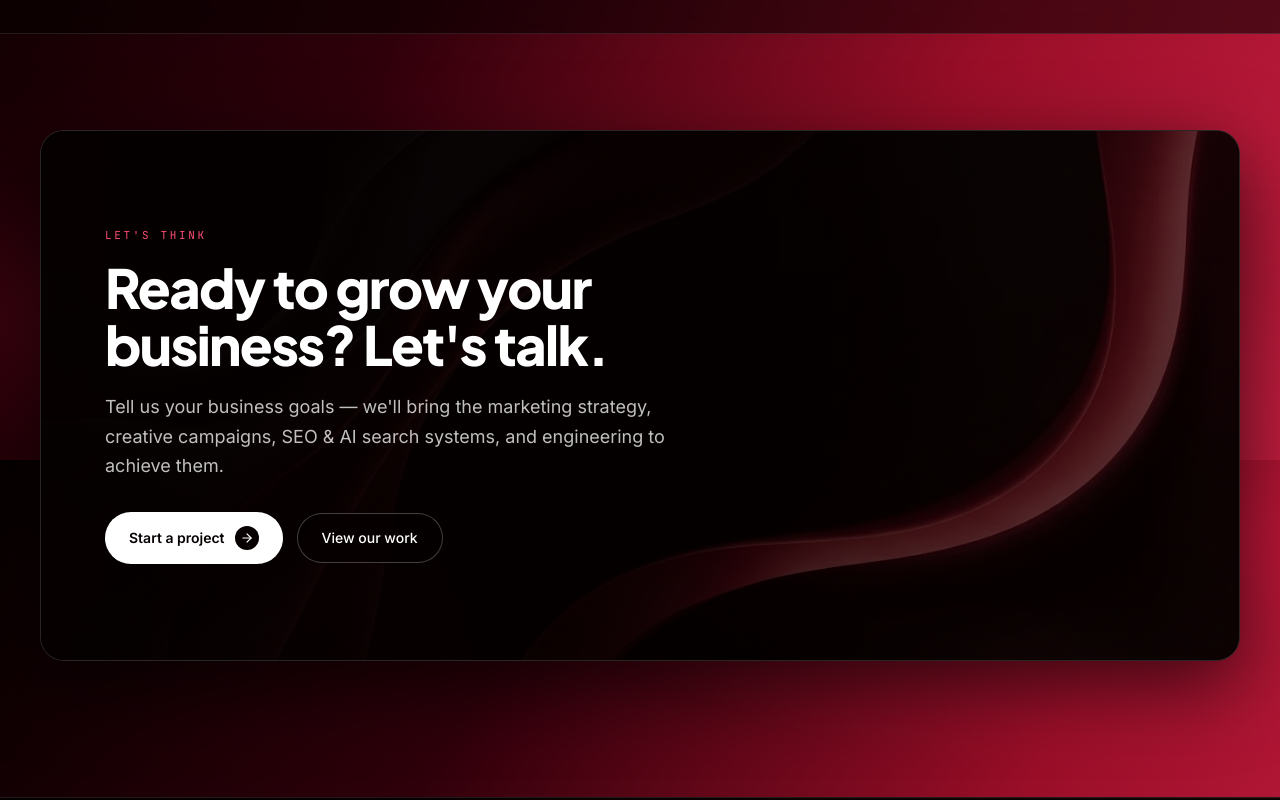
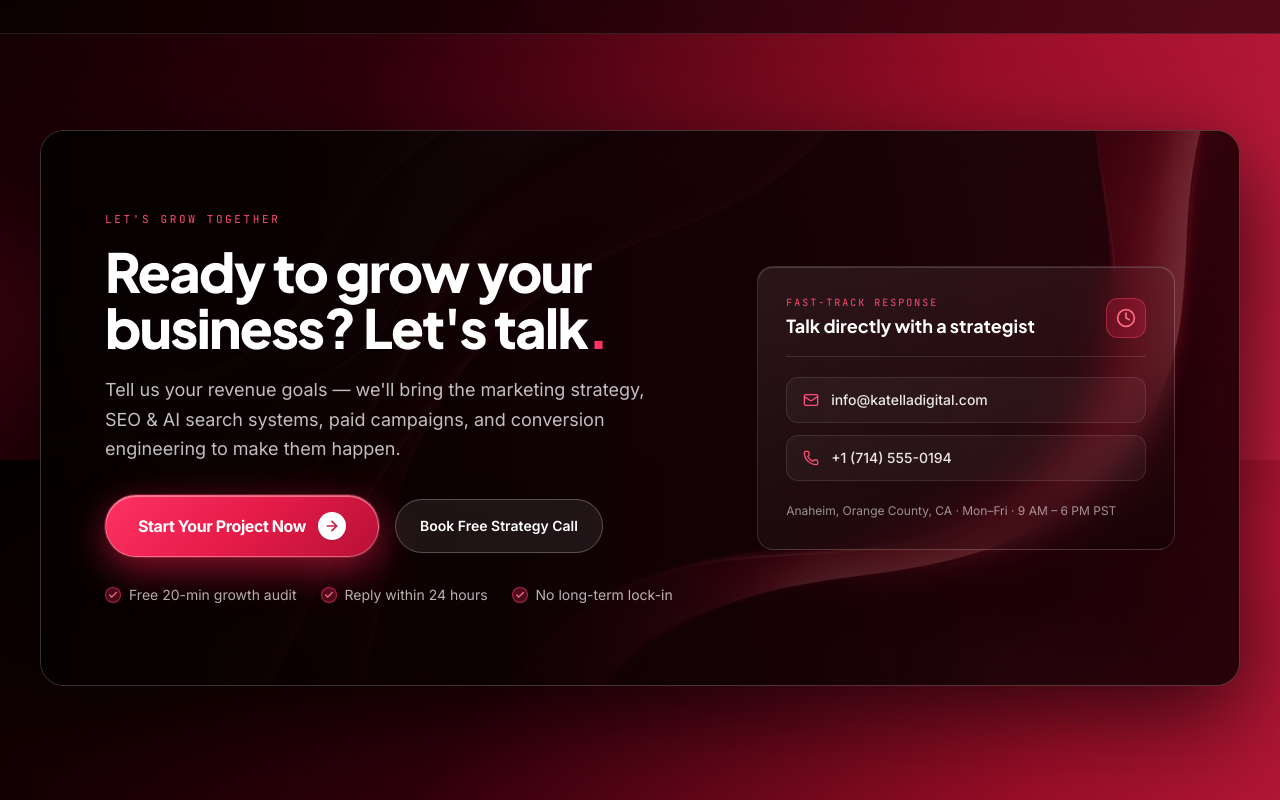
Before and after one commit to fazlerabbysm-tech/agencydemo, a Next.js app: page /portfolio in a window 1280 px wide. Shown: the part 1140-1940 px from the top of the page. Built offline with nearby package versions, Linux system fonts and the light colour scheme.

Commit message:
style: upgrade FinalCTA above footer with luminous shimmering crimson button and optimize variable Google fonts

```diff
--- a/src/app/globals.css
+++ b/src/app/globals.css
@@ -174,6 +174,52 @@
     inset 0 1px 0 rgba(255, 255, 255, 0.24),
     0 22px 54px rgba(0, 0, 0, 0.48);
   transform: translateY(-3px);
+}
+
+@keyframes kd-cta-shimmer {
+  0% {
+    transform: translateX(-140%) skewX(-20deg);
+  }
+  55%,
+  100% {
+    transform: translateX(240%) skewX(-20deg);
+  }
+}
+
+.kd-cta-glow {
+  position: relative;
+  overflow: hidden;
+  background: linear-gradient(135deg, #FF3363 0%, #E81C49 48%, #B81136 100%);
+  border: 1px solid rgba(255, 255, 255, 0.32);
+  box-shadow:
+    0 12px 38px rgba(232, 28, 73, 0.58),
+    0 0 0 1px rgba(255, 110, 145, 0.28),
+    inset 0 1px 0 rgba(255, 255, 255, 0.38);
+  transition: transform 0.22s ease, box-shadow 0.22s ease, filter 0.22s ease;
+}
+
+.kd-cta-glow::after {
+  content: "";
+  position: absolute;
+  inset: 0;
+  width: 45%;
+  background: linear-gradient(
+    90deg,
+    transparent,
+    rgba(255, 255, 255, 0.32),
+    transparent
+  );
+  animation: kd-cta-shimmer 3.6s ease-in-out infinite;
+  pointer-events: none;
+}
+
+.kd-cta-glow:hover {
+  transform: translateY(-2px) scale(1.015);
+  filter: brightness(1.06);
+  box-shadow:
+    0 18px 52px rgba(255, 42, 91, 0.78),
+    0 0 0 1px rgba(255, 160, 185, 0.5),
+    inset 0 1px 0 rgba(255, 255, 255, 0.48);
 }
 
 /* ============== MARQUEE ANIMATIONS ============== */
--- a/src/app/layout.tsx
+++ b/src/app/layout.tsx
@@ -13,21 +13,18 @@ import {
 const plusJakarta = Plus_Jakarta_Sans({
   variable: "--font-display",
   subsets: ["latin"],
-  weight: ["400", "500", "600", "700", "800"],
   display: "swap",
 });
 
 const inter = Inter({
   variable: "--font-sans",
   subsets: ["latin"],
-  weight: ["300", "400", "500", "600", "700"],
   display: "swap",
 });
 
 const jetbrainsMono = JetBrains_Mono({
   variable: "--font-mono",
   subsets: ["latin"],
-  weight: ["400", "500", "600"],
   display: "swap",
 });
 
--- a/src/components/site/final-cta.tsx
+++ b/src/components/site/final-cta.tsx
@@ -2,7 +2,8 @@
 
 import Link from "next/link";
 import { motion } from "framer-motion";
-import { ArrowRight } from "lucide-react";
+import { ArrowRight, Check, Mail, Phone, Clock } from "lucide-react";
+import { siteConfig } from "@/lib/site-config";
 
 export default function FinalCTA() {
   const openContact = () => {
@@ -23,48 +24,111 @@ export default function FinalCTA() {
           whileInView={{ opacity: 1, y: 0 }}
           viewport={{ once: true, margin: "-60px" }}
           transition={{ duration: 0.55 }}
-          className="relative rounded-3xl overflow-hidden border border-white/15 bg-[#060000] shadow-[0_24px_80px_rgba(0,0,0,0.65)]"
+          className="relative rounded-3xl overflow-hidden border border-white/20 bg-[#060000]/75 backdrop-blur-2xl shadow-[0_28px_90px_rgba(0,0,0,0.7)]"
         >
           {/* Bespoke crimson light-ribbon backdrop */}
           <img
             src="/images/home-cta-backdrop.webp"
             alt=""
             aria-hidden="true"
-            className="absolute inset-0 h-full w-full object-cover opacity-80"
+            className="absolute inset-0 h-full w-full object-cover opacity-75"
           />
-          <div className="absolute inset-0 bg-gradient-to-r from-[#060000]/92 via-[#060000]/75 to-[#060000]/55" />
+          <div className="absolute inset-0 bg-gradient-to-r from-[#060000]/92 via-[#150207]/78 to-[#2F000A]/55" />
 
-          <div className="relative z-10 px-7 sm:px-12 lg:px-16 py-14 sm:py-20 lg:py-24 max-w-3xl">
+          <div className="relative z-10 px-7 sm:px-12 lg:px-16 py-14 sm:py-16 lg:py-20 grid grid-cols-1 lg:grid-cols-12 gap-10 lg:gap-12 items-center">
+            {/* Left high-impact headline & irresistible CTA */}
+            <div className="lg:col-span-7">
               <p className="font-mono text-[11px] uppercase tracking-[0.24em] text-[#FF4D73] mb-4">
-              Let&apos;s think
+                Let&apos;s grow together
               </p>
-            <h2 className="font-display font-extrabold tracking-[-0.03em] leading-[1.05] text-3xl sm:text-5xl lg:text-[54px] text-white">
-              Ready to grow your business? Let&apos;s talk.
+              <h2 className="font-display font-extrabold tracking-[-0.03em] leading-[1.04] text-3xl sm:text-5xl lg:text-[54px] text-white">
+                Ready to grow your business? Let&apos;s talk
+                <span className="text-[#FF3363]">.</span>
               </h2>
               <p className="mt-5 text-base sm:text-lg text-white/75 leading-relaxed max-w-xl">
-              Tell us your business goals — we&apos;ll bring the marketing
-              strategy, creative campaigns, SEO &amp; AI search systems, and
-              engineering to achieve them.
+                Tell us your revenue goals — we&apos;ll bring the marketing
+                strategy, SEO &amp; AI search systems, paid campaigns, and
+                conversion engineering to make them happen.
               </p>
 
-            <div className="mt-8 flex flex-wrap items-center gap-3.5">
+              {/* High-contrast magnetic CTA row */}
+              <div className="mt-8 flex flex-wrap items-center gap-4">
                 <button
                   type="button"
                   onClick={openContact}
-                className="group inline-flex items-center gap-2.5 rounded-full bg-white hover:bg-white/90 text-[#060000] px-6 py-3.5 text-sm font-semibold transition-all duration-200 cursor-pointer"
+                  className="kd-cta-glow group inline-flex items-center gap-3 rounded-full text-white px-8 py-4 text-sm sm:text-base font-bold tracking-tight cursor-pointer"
                 >
-                Start a project
-                <span className="h-6 w-6 rounded-full bg-[#060000] text-white flex items-center justify-center transition-transform duration-200 group-hover:translate-x-0.5">
-                  <ArrowRight className="h-3.5 w-3.5" />
+                  <span>Start Your Project Now</span>
+                  <span className="h-7 w-7 rounded-full bg-white text-[#C71F42] flex items-center justify-center transition-transform duration-200 group-hover:translate-x-1 shadow-sm">
+                    <ArrowRight className="h-4 w-4 stroke-[2.5]" />
                   </span>
                 </button>
 
                 <Link
-                href="/portfolio"
-                className="inline-flex items-center gap-2 rounded-full border border-white/25 bg-[#060000]/55 hover:bg-[#060000]/80 hover:border-white/45 text-white px-6 py-3.5 text-sm font-medium transition-all duration-200 backdrop-blur-md"
+                  href="/contact"
+                  className="inline-flex items-center gap-2 rounded-full border border-white/25 bg-white/[0.08] hover:bg-white/[0.16] hover:border-white/45 text-white px-6 py-4 text-sm font-semibold transition-all duration-200 backdrop-blur-xl"
                 >
-                View our work
+                  Book Free Strategy Call
                 </Link>
+              </div>
+
+              {/* Friction-removing micro-trust guarantees */}
+              <div className="mt-7 flex flex-wrap items-center gap-x-6 gap-y-2.5 text-xs sm:text-sm text-white/70">
+                {[
+                  "Free 20-min growth audit",
+                  "Reply within 24 hours",
+                  "No long-term lock-in",
+                ].map((item) => (
+                  <span key={item} className="inline-flex items-center gap-2">
+                    <span className="h-4 w-4 rounded-full bg-[#FF3363]/25 border border-[#FF3363]/60 flex items-center justify-center text-[#FF6B8A]">
+                      <Check className="h-2.5 w-2.5 stroke-[3]" />
+                    </span>
+                    {item}
+                  </span>
+                ))}
+              </div>
+            </div>
+
+            {/* Right frosted glass instant-action summary card */}
+            <div className="lg:col-span-5">
+              <div className="kd-glass-tile rounded-2xl p-6 sm:p-7 space-y-5">
+                <div className="flex items-center justify-between border-b border-white/12 pb-4">
+                  <div>
+                    <p className="font-mono text-[10px] uppercase tracking-[0.2em] text-[#FF4D73]">
+                      Fast-track response
+                    </p>
+                    <p className="font-display font-bold text-lg text-white mt-0.5">
+                      Talk directly with a strategist
+                    </p>
+                  </div>
+                  <span className="h-10 w-10 rounded-xl bg-[#E81C49]/25 border border-[#FF4D73]/40 flex items-center justify-center text-[#FF6B8A] shrink-0">
+                    <Clock className="h-5 w-5" />
+                  </span>
+                </div>
+
+                <div className="space-y-3 text-sm">
+                  <a
+                    href={`mailto:${siteConfig.email}`}
+                    className="flex items-center gap-3 rounded-xl border border-white/10 bg-white/[0.04] hover:bg-white/[0.09] hover:border-white/25 px-4 py-3 text-white/90 transition-colors"
+                  >
+                    <Mail className="h-4 w-4 text-[#FF4D73] shrink-0" />
+                    <span className="truncate font-medium">
+                      {siteConfig.email}
+                    </span>
+                  </a>
+                  <a
+                    href={siteConfig.phoneHref}
+                    className="flex items-center gap-3 rounded-xl border border-white/10 bg-white/[0.04] hover:bg-white/[0.09] hover:border-white/25 px-4 py-3 text-white/90 transition-colors"
+                  >
+                    <Phone className="h-4 w-4 text-[#FF4D73] shrink-0" />
+                    <span className="font-medium">{siteConfig.phone}</span>
+                  </a>
+                </div>
+
+                <p className="text-xs text-white/55 leading-relaxed">
+                  {siteConfig.address.short} · {siteConfig.hours}
+                </p>
+              </div>
             </div>
           </div>
         </motion.div>
```
Lines whose indentation alone changed are shown as unchanged.
